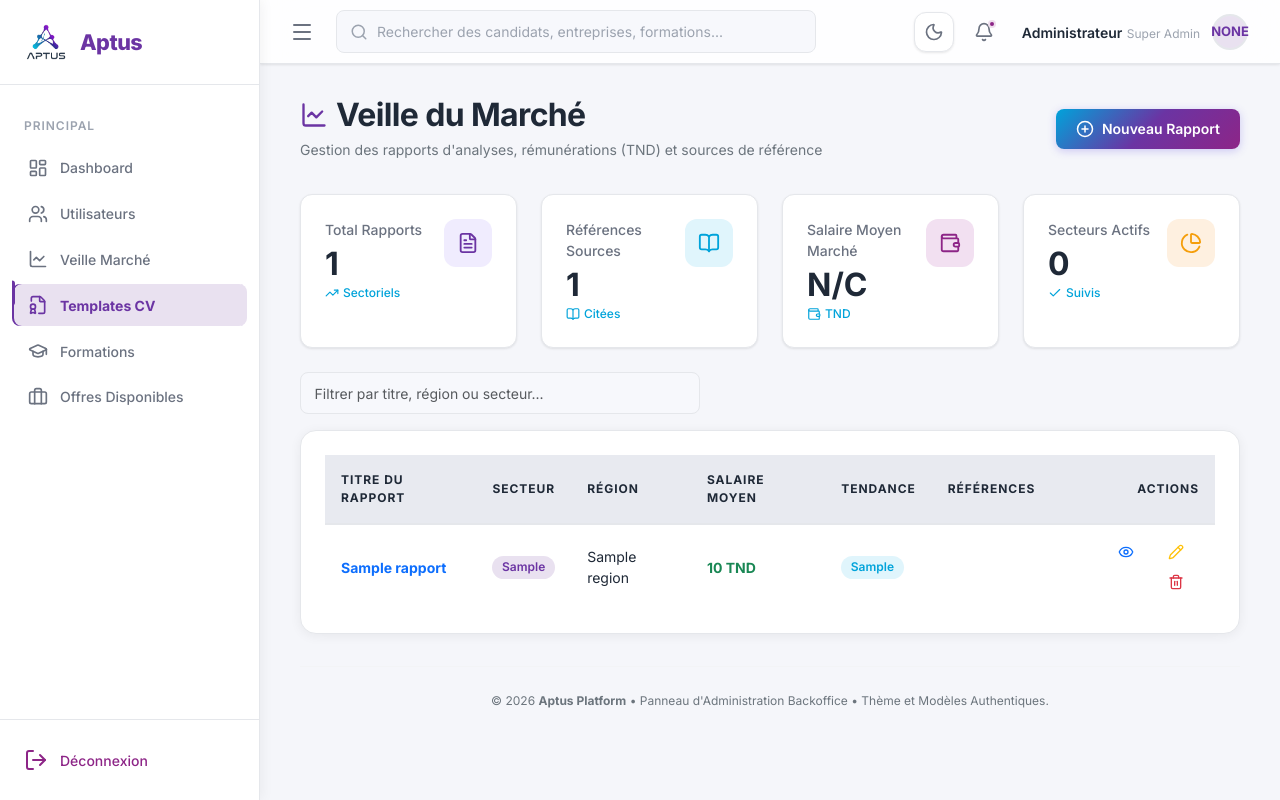
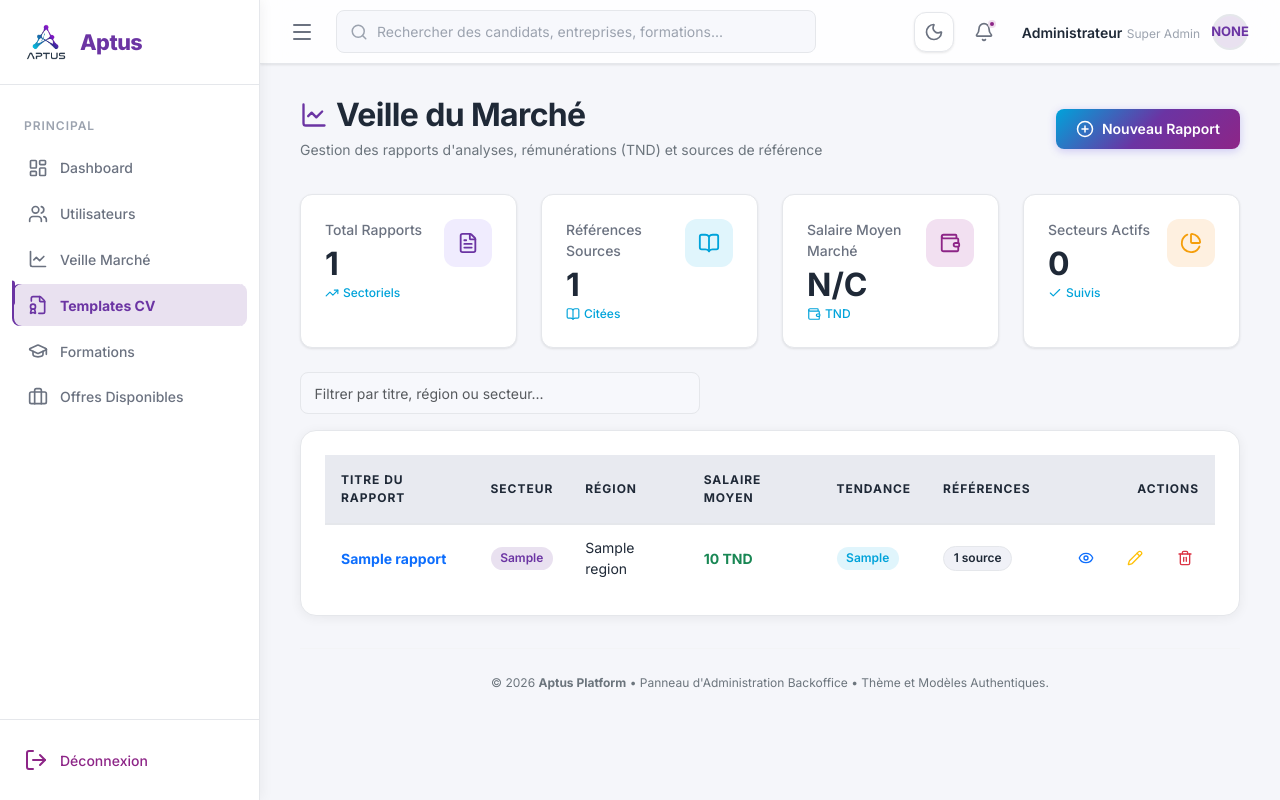
Before and after one commit to ons-mestaoui/Aptus-Django2026, a Django app: template templates/market/rapport_admin.html in a window 1280 px wide. Run offline with Django 5.2, Linux system fonts and the light colour scheme; the template is opened without the code that fills it: most values are stand-ins (such as "Sample title", 1, 10 or a date in 2020); some libraries are stand-ins or nearby versions.

Commit message:
Fix References badge contrast, Actions nowrap, and duplicate plus icon

```diff
--- a/templates/market/rapport_admin.html
+++ b/templates/market/rapport_admin.html
@@ -98,9 +98,9 @@
           <td class="text-success fw-bold">{% if r.salaire_moyen_global is not None %}{{ r.salaire_moyen_global|floatformat:"-2" }} TND{% else %}N/C{% endif %}</td>
           <td><span class="badge badge-success">{{ r.tendance_generale|default:'Stable' }}</span></td>
           <td>
-            <span class="badge badge-secondary">{{ r.references_count|default:0 }} source{{ r.references_count|default:0|pluralize }}</span>
+            <span class="badge" style="background: var(--bg-secondary); color: var(--text-primary); border: 1px solid var(--border-color);">{{ r.references_count|default:0 }} source{{ r.references_count|default:0|pluralize }}</span>
           </td>
-          <td class="text-end">
+          <td class="text-end text-nowrap">
             <a href="{% url 'market:rapport_detail' r.pk %}" class="btn btn-sm btn-ghost text-primary" title="Voir le détail"><i data-lucide="eye" style="width: 16px; height: 16px;"></i></a>
             <a href="{% url 'market:rapport_update' r.pk %}" class="btn btn-sm btn-ghost text-warning" title="Modifier"><i data-lucide="pencil" style="width: 16px; height: 16px;"></i></a>
             <button type="button" class="btn btn-sm btn-ghost text-danger" title="Supprimer définitivement" onclick="aptusConfirmDelete('{% url 'market:rapport_delete' r.pk %}', 'Êtes-vous sûr de vouloir supprimer définitivement le rapport « {{ r.titre|escapejs }} » ?')"><i data-lucide="trash-2" style="width: 16px; height: 16px;"></i></button>
--- a/templates/market/rapport_form.html
+++ b/templates/market/rapport_form.html
@@ -200,7 +200,7 @@
         </div>
         <button type="button" id="add-reference-btn" class="btn btn-sm btn-primary" style="border-radius: 10px; font-weight: 600;">
           <i data-lucide="plus" style="width: 16px; height: 16px;"></i>
-          <span>+ Ajouter une référence</span>
+          <span>Ajouter une référence</span>
         </button>
       </div>
 
```
